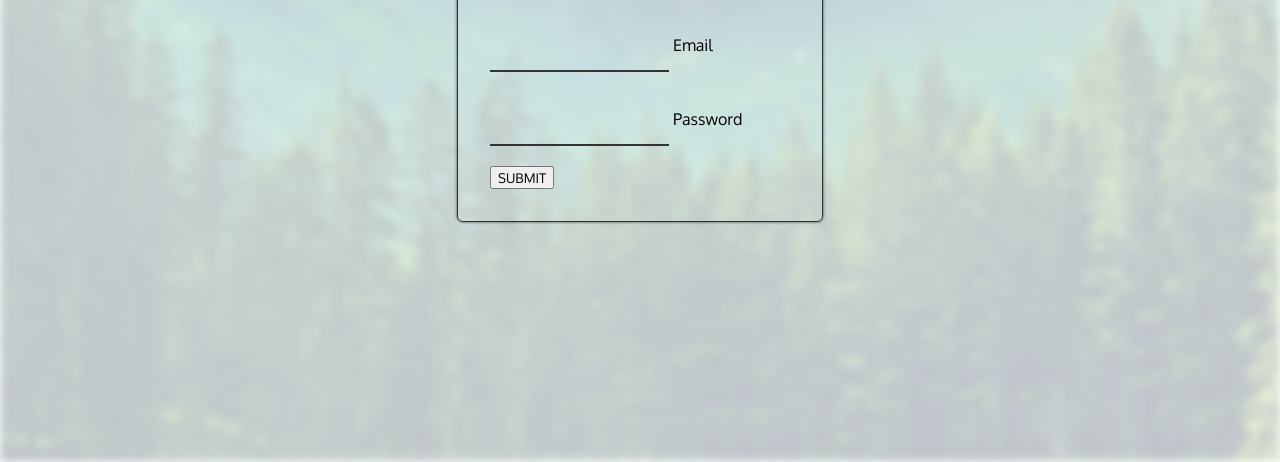
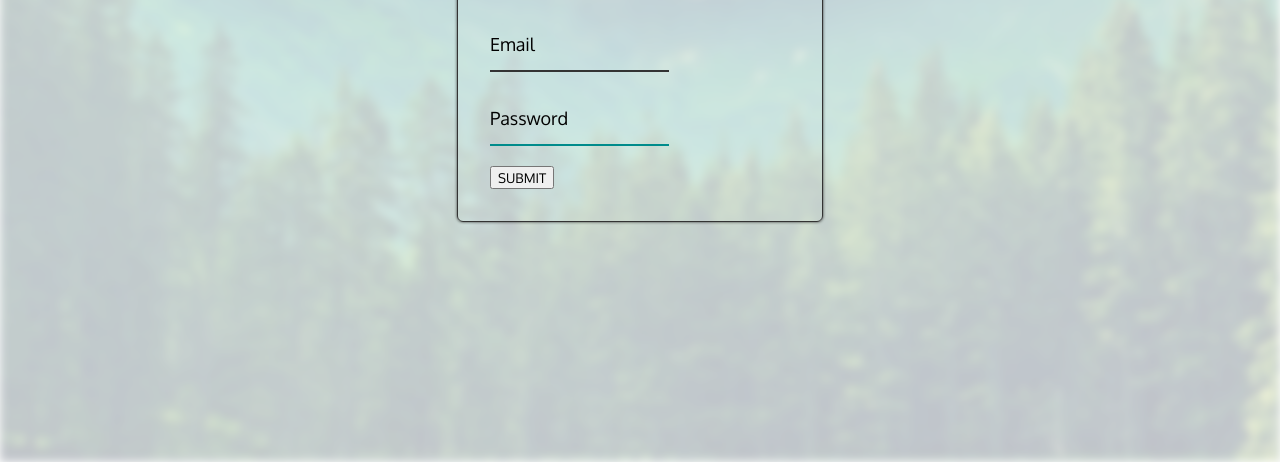
Before and after one commit to doums10/form-css, a website: page index.html in a window 1280 px wide. Shown: the part 338-800 px from the top of the page. Drawn offline with Linux system fonts and the light colour scheme.

Commit message:
labels position added

```diff
--- a/style.css
+++ b/style.css
@@ -42,6 +42,17 @@ body::before {
 	font-family: inherit;
 	padding: 15px 0;
 	outline: none;
-	transition:all 0.2s ease-in;
+	transition: all 0.2s ease-in;
 	background: transparent;
 }
+.form-control input:focus,
+.form-control input:valid {
+	border-bottom-color: darkcyan;
+}
+.form-control label{
+  position: absolute;
+  font-size: 18px;
+  top:15px;
+  left:0;
+  z-index: -1;
+}
```
